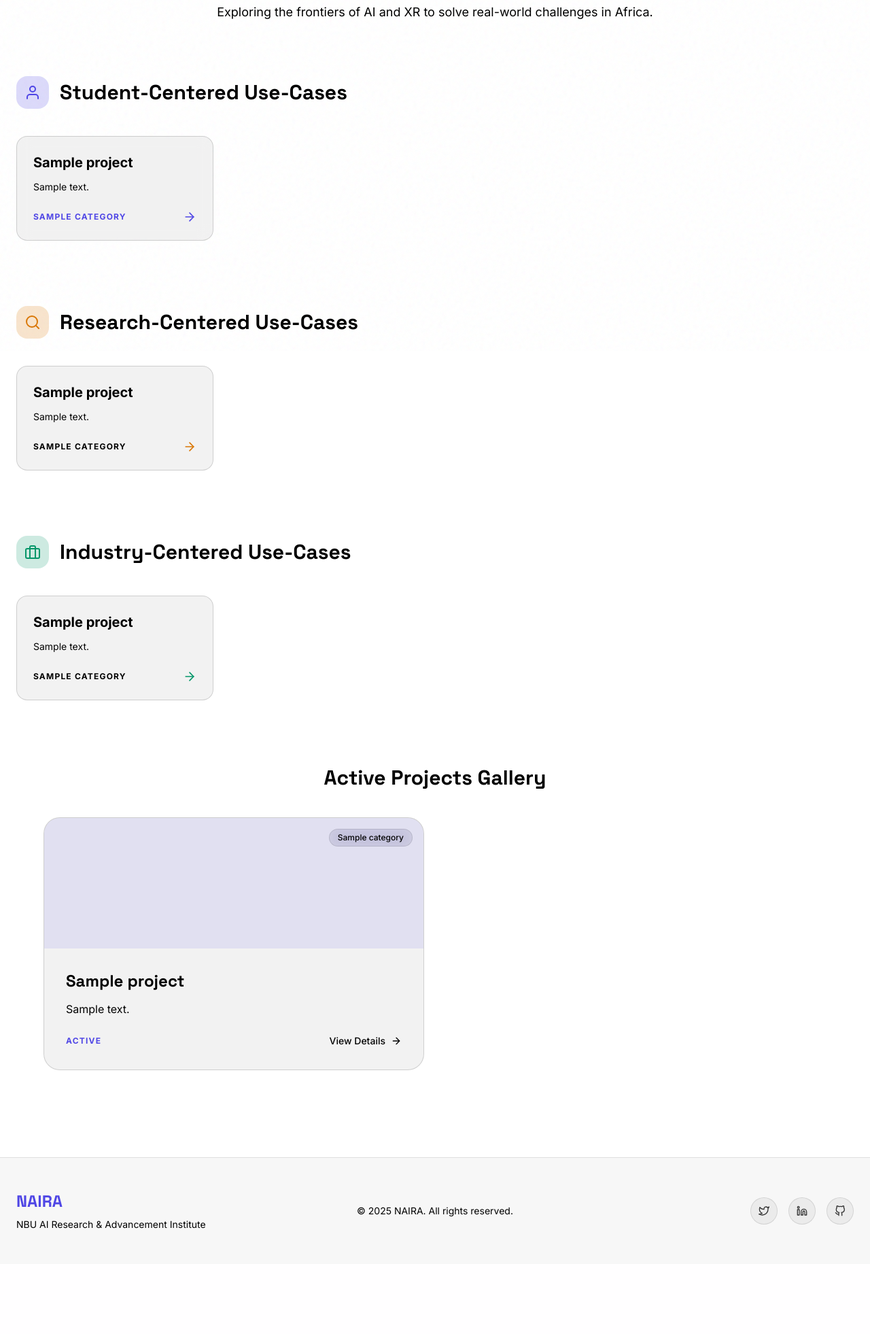
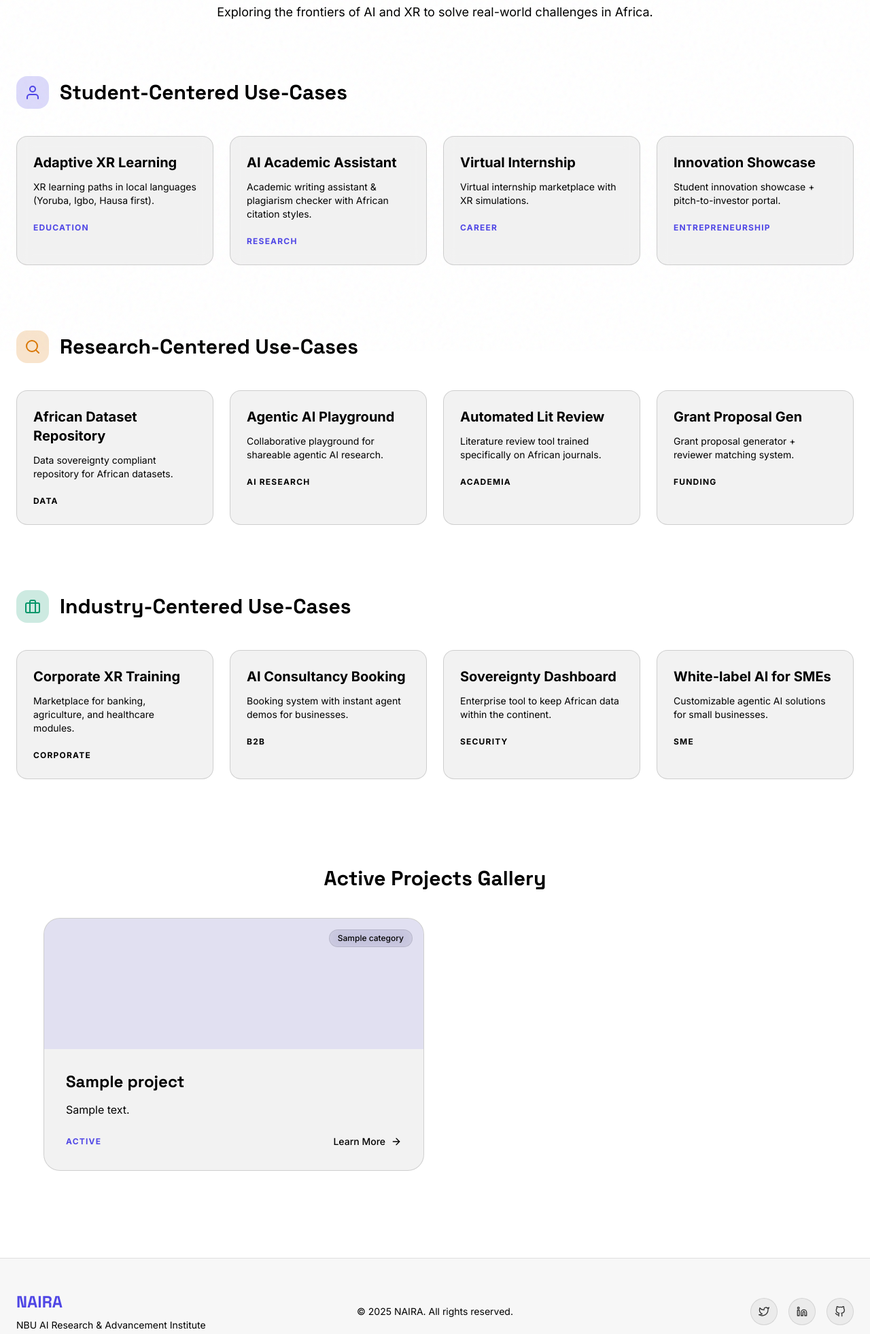
Before and after one commit to victordeman/nairasite, a Python web app: template app/templates/projects.html in a window 1280 px wide. Shown: the part 284-2246 px from the top of the page at 68% size. Before the commit the page ends 2091 px from the top, so only its background shows below. Run offline with Jinja, Linux system fonts and the light colour scheme; the template is opened without the code that fills it: most values are stand-ins (such as "Sample title", 1, 10 or a date in 2020); some libraries are stand-ins or nearby versions.

Commit message:
Update projects.html

```diff
--- a/app/templates/projects.html
+++ b/app/templates/projects.html
@@ -18,18 +18,26 @@
                 <h3 class="text-3xl font-display font-bold text-black">Student-Centered Use-Cases</h3>
             </div>
             <div class="grid md:grid-cols-2 lg:grid-cols-4 gap-6">
-                {% for project in projects.student %}
-                <div class="glass-card p-6 rounded-2xl border border-black/10 flex flex-col h-full">
-                    <h4 class="text-xl font-bold text-black mb-3">{{ project.title }}</h4>
-                    <p class="text-black text-sm mb-6 flex-grow">{{ project.summary }}</p>
-                    <div class="flex items-center justify-between mt-auto">
-                        <span class="text-xs font-bold text-indigo-600 uppercase tracking-widest">{{ project.category }}</span>
-                        <a href="/projects/{{ project.slug }}" class="text-indigo-600 hover:text-indigo-700">
-                            <i data-feather="arrow-right" class="w-5 h-5"></i>
-                        </a>
-                    </div>
+                <div class="glass-card p-6 rounded-2xl border border-black/10">
+                    <h4 class="text-xl font-bold text-black mb-3">Adaptive XR Learning</h4>
+                    <p class="text-black text-sm mb-4">XR learning paths in local languages (Yoruba, Igbo, Hausa first).</p>
+                    <span class="text-xs font-bold text-indigo-600 uppercase tracking-widest">Education</span>
                 </div>
-                {% endfor %}
+                <div class="glass-card p-6 rounded-2xl border border-black/10">
+                    <h4 class="text-xl font-bold text-black mb-3">AI Academic Assistant</h4>
+                    <p class="text-black text-sm mb-4">Academic writing assistant & plagiarism checker with African citation styles.</p>
+                    <span class="text-xs font-bold text-indigo-600 uppercase tracking-widest">Research</span>
+                </div>
+                <div class="glass-card p-6 rounded-2xl border border-black/10">
+                    <h4 class="text-xl font-bold text-black mb-3">Virtual Internship</h4>
+                    <p class="text-black text-sm mb-4">Virtual internship marketplace with XR simulations.</p>
+                    <span class="text-xs font-bold text-indigo-600 uppercase tracking-widest">Career</span>
+                </div>
+                <div class="glass-card p-6 rounded-2xl border border-black/10">
+                    <h4 class="text-xl font-bold text-black mb-3">Innovation Showcase</h4>
+                    <p class="text-black text-sm mb-4">Student innovation showcase + pitch-to-investor portal.</p>
+                    <span class="text-xs font-bold text-indigo-600 uppercase tracking-widest">Entrepreneurship</span>
+                </div>
             </div>
         </div>
 
@@ -42,18 +50,26 @@
                 <h3 class="text-3xl font-display font-bold text-black">Research-Centered Use-Cases</h3>
             </div>
             <div class="grid md:grid-cols-2 lg:grid-cols-4 gap-6">
-                {% for project in projects.research %}
-                <div class="glass-card p-6 rounded-2xl border border-black/10 flex flex-col h-full">
-                    <h4 class="text-xl font-bold text-black mb-3">{{ project.title }}</h4>
-                    <p class="text-black text-sm mb-6 flex-grow">{{ project.summary }}</p>
-                    <div class="flex items-center justify-between mt-auto">
-                        <span class="text-xs font-bold text-amber-600 uppercase tracking-widest">{{ project.category }}</span>
-                        <a href="/projects/{{ project.slug }}" class="text-amber-600 hover:text-amber-700">
-                            <i data-feather="arrow-right" class="w-5 h-5"></i>
-                        </a>
-                    </div>
+                <div class="glass-card p-6 rounded-2xl border border-black/10">
+                    <h4 class="text-xl font-bold text-black mb-3">African Dataset Repository</h4>
+                    <p class="text-black text-sm mb-4">Data sovereignty compliant repository for African datasets.</p>
+                    <span class="text-xs font-bold text-amber-600 uppercase tracking-widest">Data</span>
                 </div>
-                {% endfor %}
+                <div class="glass-card p-6 rounded-2xl border border-black/10">
+                    <h4 class="text-xl font-bold text-black mb-3">Agentic AI Playground</h4>
+                    <p class="text-black text-sm mb-4">Collaborative playground for shareable agentic AI research.</p>
+                    <span class="text-xs font-bold text-amber-600 uppercase tracking-widest">AI Research</span>
+                </div>
+                <div class="glass-card p-6 rounded-2xl border border-black/10">
+                    <h4 class="text-xl font-bold text-black mb-3">Automated Lit Review</h4>
+                    <p class="text-black text-sm mb-4">Literature review tool trained specifically on African journals.</p>
+                    <span class="text-xs font-bold text-amber-600 uppercase tracking-widest">Academia</span>
+                </div>
+                <div class="glass-card p-6 rounded-2xl border border-black/10">
+                    <h4 class="text-xl font-bold text-black mb-3">Grant Proposal Gen</h4>
+                    <p class="text-black text-sm mb-4">Grant proposal generator + reviewer matching system.</p>
+                    <span class="text-xs font-bold text-amber-600 uppercase tracking-widest">Funding</span>
+                </div>
             </div>
         </div>
 
@@ -66,18 +82,26 @@
                 <h3 class="text-3xl font-display font-bold text-black">Industry-Centered Use-Cases</h3>
             </div>
             <div class="grid md:grid-cols-2 lg:grid-cols-4 gap-6">
-                {% for project in projects.industry %}
-                <div class="glass-card p-6 rounded-2xl border border-black/10 flex flex-col h-full">
-                    <h4 class="text-xl font-bold text-black mb-3">{{ project.title }}</h4>
-                    <p class="text-black text-sm mb-6 flex-grow">{{ project.summary }}</p>
-                    <div class="flex items-center justify-between mt-auto">
-                        <span class="text-xs font-bold text-emerald-600 uppercase tracking-widest">{{ project.category }}</span>
-                        <a href="/projects/{{ project.slug }}" class="text-emerald-600 hover:text-emerald-700">
-                            <i data-feather="arrow-right" class="w-5 h-5"></i>
-                        </a>
-                    </div>
+                <div class="glass-card p-6 rounded-2xl border border-black/10">
+                    <h4 class="text-xl font-bold text-black mb-3">Corporate XR Training</h4>
+                    <p class="text-black text-sm mb-4">Marketplace for banking, agriculture, and healthcare modules.</p>
+                    <span class="text-xs font-bold text-emerald-600 uppercase tracking-widest">Corporate</span>
                 </div>
-                {% endfor %}
+                <div class="glass-card p-6 rounded-2xl border border-black/10">
+                    <h4 class="text-xl font-bold text-black mb-3">AI Consultancy Booking</h4>
+                    <p class="text-black text-sm mb-4">Booking system with instant agent demos for businesses.</p>
+                    <span class="text-xs font-bold text-emerald-600 uppercase tracking-widest">B2B</span>
+                </div>
+                <div class="glass-card p-6 rounded-2xl border border-black/10">
+                    <h4 class="text-xl font-bold text-black mb-3">Sovereignty Dashboard</h4>
+                    <p class="text-black text-sm mb-4">Enterprise tool to keep African data within the continent.</p>
+                    <span class="text-xs font-bold text-emerald-600 uppercase tracking-widest">Security</span>
+                </div>
+                <div class="glass-card p-6 rounded-2xl border border-black/10">
+                    <h4 class="text-xl font-bold text-black mb-3">White-label AI for SMEs</h4>
+                    <p class="text-black text-sm mb-4">Customizable agentic AI solutions for small businesses.</p>
+                    <span class="text-xs font-bold text-emerald-600 uppercase tracking-widest">SME</span>
+                </div>
             </div>
         </div>
 
@@ -130,24 +154,24 @@
         </div>-->
 
         <!-- Current Projects Gallery -->
-        <div class="">
+        <div class="mt-32">
             <h3 class="text-3xl font-display font-bold text-black mb-10 text-center">Active Projects Gallery</h3>
             <div class="grid md:grid-cols-2 gap-8 max-w-6xl mx-auto">
-                {% for project in projects.gallery %}
-                <div class="glass-card rounded-3xl overflow-hidden group border border-black/10 flex flex-col h-full">
+                {% for project in projects %}
+                <div class="glass-card rounded-3xl overflow-hidden group border border-black/10">
                     <div class="h-48 bg-indigo-600/10 flex items-center justify-center relative overflow-hidden">
                         <i data-feather="{{ project.icon }}" class="w-16 h-16 text-indigo-600 opacity-50"></i>
                         <div class="absolute top-4 right-4 px-3 py-1 rounded-full bg-black/5 backdrop-blur-md border border-black/10 text-xs font-medium text-black">
                             {{ project.category }}
                         </div>
                     </div>
-                    <div class="p-8 flex flex-col flex-grow">
+                    <div class="p-8">
                         <h3 class="text-2xl font-display font-bold text-black mb-3">{{ project.title }}</h3>
-                        <p class="text-black mb-6 leading-relaxed flex-grow">{{ project.summary }}</p>
+                        <p class="text-black mb-6 leading-relaxed">{{ project.description }}</p>
                         <div class="flex items-center justify-between">
                             <span class="text-xs font-bold tracking-widest uppercase text-indigo-600">{{ project.status }}</span>
-                            <a href="/projects/{{ project.slug }}" class="flex items-center gap-2 text-sm font-medium text-black hover:text-indigo-600">
-                                View Details
+                            <a href="#" class="flex items-center gap-2 text-sm font-medium text-black hover:text-indigo-600">
+                                Learn More
                                 <i data-feather="arrow-right" class="w-4 h-4"></i>
                             </a>
                         </div>
```
